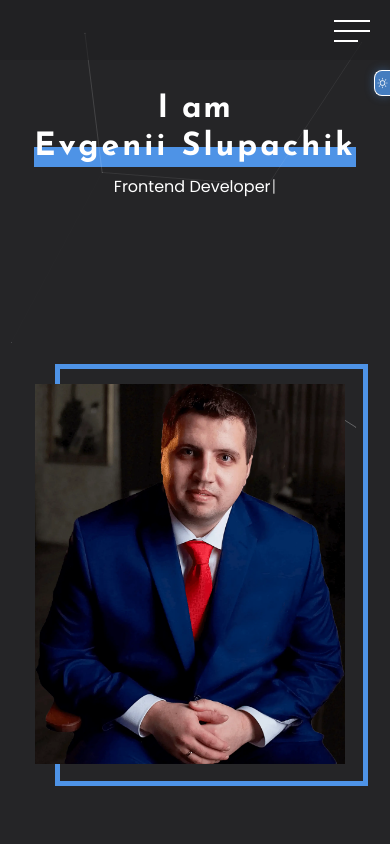
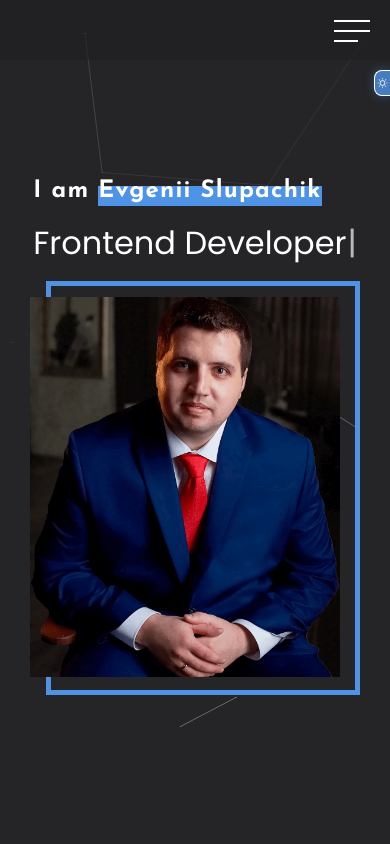
Before and after one commit to MrEvgeniy1989/portfolio, a React (Create React App) app: page / in a window 390 px wide. Shown: the top 844 px of the page. Built offline with nearby package versions, Linux system fonts and the light colour scheme.

Commit message:
feat: сделал адаптив для Main и сделал миксин для адаптивного текста.

```diff
--- a/src/common/components/themeProvider/themeProvider.module.scss
+++ b/src/common/components/themeProvider/themeProvider.module.scss
@@ -30,7 +30,7 @@
       transition: all var(--transition);
     }
 
-    @media (width <= 480px) {
+    @media screen and (width <= 576px) {
       top: calc(var(--header-height) + 10px);
       width: 16px;
       padding: 0 2px;
--- a/src/common/components/title/Title.module.scss
+++ b/src/common/components/title/Title.module.scss
@@ -1,14 +1,15 @@
+@import '../../styles/mixins';
+
 .title {
+  @include text($fontFamily: var(--font-family-primary), $Fmax: 36, $Fmin: 30, $fontWeight: 600);
+
   position: relative;
 
   margin-bottom: 80px;
 
-  font-family: var(--font-family-primary);
-  font-size: 36px;
-  font-weight: 600;
   text-align: center;
   text-transform: capitalize;
-  letter-spacing: 5px;
+  letter-spacing: 0.14em;
 
   &::before {
     content: '';
--- /dev/null
+++ b/src/common/styles/mixins.scss
@@ -0,0 +1,18 @@
+@mixin text(
+  $fontFamily: var(--text-font-family),
+  $Fmax: 50,
+  $Fmin: 35,
+  $lineHeight: 1.2,
+  $fontWeight: 400,
+  $color: var(--text-color)
+) {
+  font-family: $fontFamily;
+  font-size: clamp(
+    #{$Fmin}px,
+    calc((100vw - 360px) / (1440 - 360) * ($Fmax - $Fmin) + #{$Fmin}px),
+    #{$Fmax}px
+  );
+  font-weight: $fontWeight;
+  line-height: $lineHeight;
+  color: $color;
+}
--- a/src/features/header/mobileMenu/mobileMenu.module.scss
+++ b/src/features/header/mobileMenu/mobileMenu.module.scss
@@ -1,3 +1,5 @@
+@import '../../../common/styles/mixins';
+
 .mobileMenu {
   display: none;
   width: 100%;
@@ -64,7 +66,7 @@
     align-items: center;
     justify-content: center;
 
-    background-color: rgb(31 31 32 / 90%);
+    background-color: rgb(31 31 32 / 92%);
 
     transition: 0.4s ease-in-out;
 
@@ -78,16 +80,11 @@
       transition: 0.4s ease-in-out;
 
       .link {
+        @include text($fontFamily: var(--font-family-primary), $Fmax: 24, $Fmin: 24);
+
         cursor: pointer;
         user-select: none;
-
-        font-family: var(--font-family-primary);
-        font-size: 20px;
-        font-weight: 400;
-        line-height: 1.2;
-        color: var(--text-color);
         text-decoration: none;
-
         transition: color var(--transition);
 
         &.active {
--- a/src/features/main/Main.module.scss
+++ b/src/features/main/Main.module.scss
@@ -1,3 +1,5 @@
+@import '../../common/styles/mixins';
+
 .main {
   z-index: 1;
 
@@ -17,24 +19,16 @@
 
     .greeting {
       .introducing {
+        @include text($fontFamily: var(--font-family-primary), $fontWeight: 700);
+
         margin: 10px 0;
-
-        font-family: var(--font-family-primary);
-        font-size: 50px;
-        font-weight: 700;
         letter-spacing: 0.05em;
 
-        .lastName {
+        .name {
           position: relative;
           z-index: 0;
-
           display: inline-block;
-
-          font-family: var(--font-family-primary);
-          font-size: 50px;
-          font-weight: 700;
-          line-height: 1.2;
-          letter-spacing: 3px;
+          white-space: nowrap;
 
           &::before {
             content: '';
@@ -48,40 +42,19 @@
 
             background-color: var(--primary-color);
           }
-
-          @media screen and (width <= 767px) {
-            font-size: 32px;
-          }
         }
 
-        @media screen and (width <= 767px) {
-          font-size: 32px;
+        @media screen and (width <= 576px) {
+          margin-bottom: 18px;
         }
       }
 
       .mainTitle {
-        font-size: 27px;
-        font-weight: 400;
+        @include text($Fmax: 27, $Fmin: 21);
 
         p {
           display: none;
         }
-
-        @media screen and (width <= 1230px) {
-          margin-bottom: 50px;
-        }
-
-        @media screen and (width <= 767px) {
-          font-size: 16px;
-        }
-      }
-
-      @media screen and (width <= 1230px) {
-        align-items: center;
-      }
-
-      @media screen and (width <= 820px) {
-        text-align: center;
       }
     }
 
@@ -98,14 +71,16 @@
         top: -20px;
         left: 20px;
 
-        width: 103%;
-        height: 109%;
+        width: 360px;
+        height: 470px;
 
         border: 5px solid var(--primary-color);
 
-        @media screen and (width <= 767px) {
-          width: 101%;
-          height: 111%;
+        @media screen and (width <= 576px) {
+          top: -16px;
+          left: 16px;
+          width: 314px;
+          height: 414px;
         }
       }
 
@@ -134,8 +109,9 @@
         position: relative;
         z-index: 1;
 
-        width: 310px;
-        height: 380px;
+        width: 350px;
+        height: 430px;
+        margin-right: 10px;
 
         background-image: url('../../assets/images/mainPhoto/photoBackground.webp');
         background-repeat: no-repeat;
@@ -146,11 +122,21 @@
           height: 100%;
           object-fit: cover;
         }
+
+        @media screen and (width <= 576px) {
+          width: 310px;
+          height: 380px;
+        }
+      }
+
+      @media screen and (width <= 1040px) {
+        margin-top: 35px;
       }
     }
 
     @media screen and (width <= 1040px) {
       flex-direction: column;
+      justify-content: center;
     }
   }
 }
--- a/src/features/main/Main.tsx
+++ b/src/features/main/Main.tsx
@@ -17,7 +17,7 @@ export const Main = () => {
       <Container className={s.container}>
         <div className={s.greeting}>
           <h2 className={s.introducing}>
-            I am <span className={s.lastName}>Evgenii Slupachik</span>
+            I am <span className={s.name}>Evgenii Slupachik</span>
           </h2>
           <h1 className={s.mainTitle}>
             <p>Frontend Developer</p>
--- a/src/features/projects/project/Project.module.scss
+++ b/src/features/projects/project/Project.module.scss
@@ -1,3 +1,5 @@
+@import '../../../common/styles/mixins';
+
 .project {
   position: relative;
   z-index: 1;
@@ -76,10 +78,14 @@
     padding: 25px 20px;
 
     .projectTitle {
-      font-family: var(--font-family-primary);
-      font-size: 16px;
-      font-weight: 700;
-      letter-spacing: 1px;
+      @include text(
+        $fontFamily: var(--font-family-primary),
+        $Fmax: 18,
+        $Fmin: 18,
+        $fontWeight: 700
+      );
+
+      letter-spacing: 0.06em;
     }
 
     .description {
```
